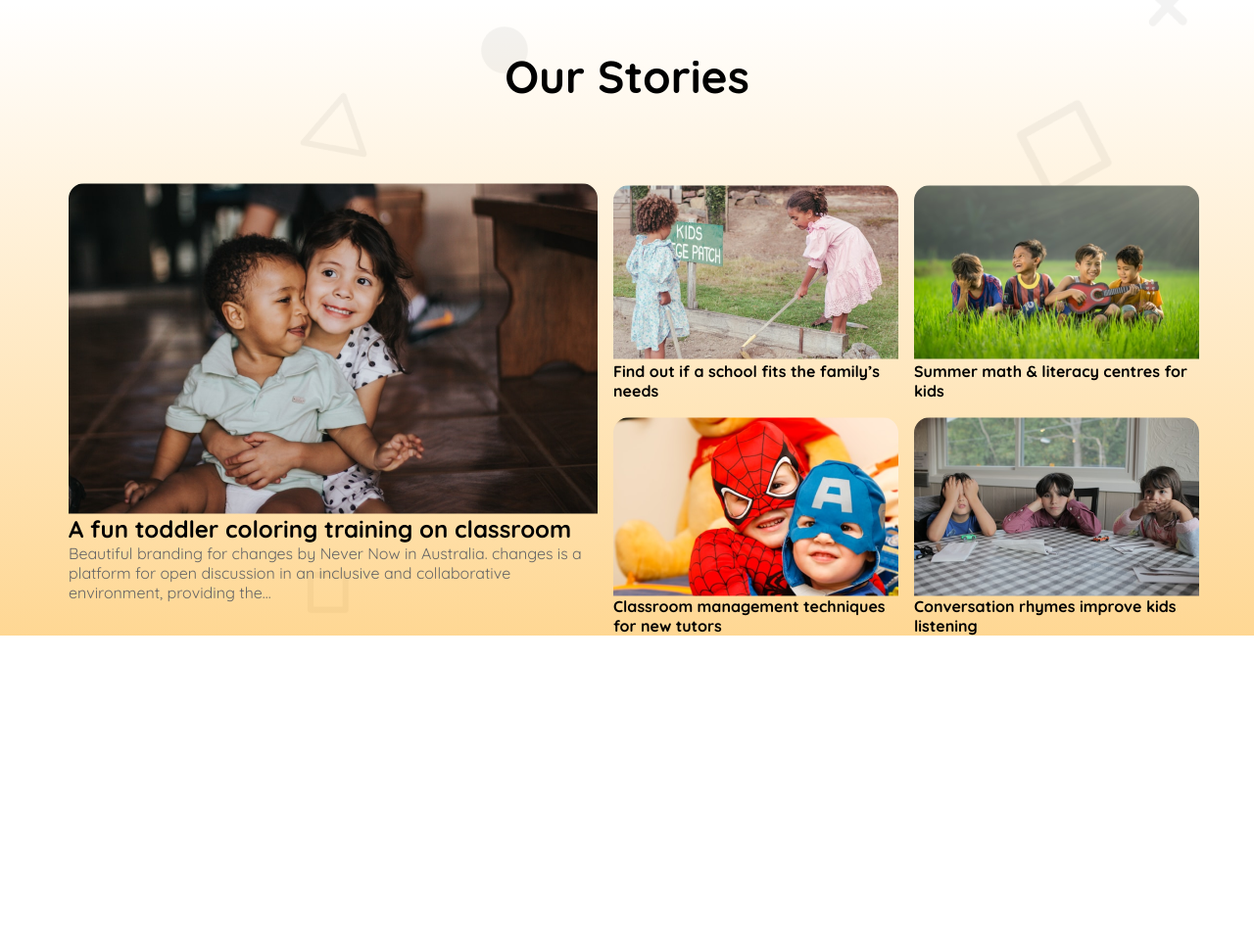
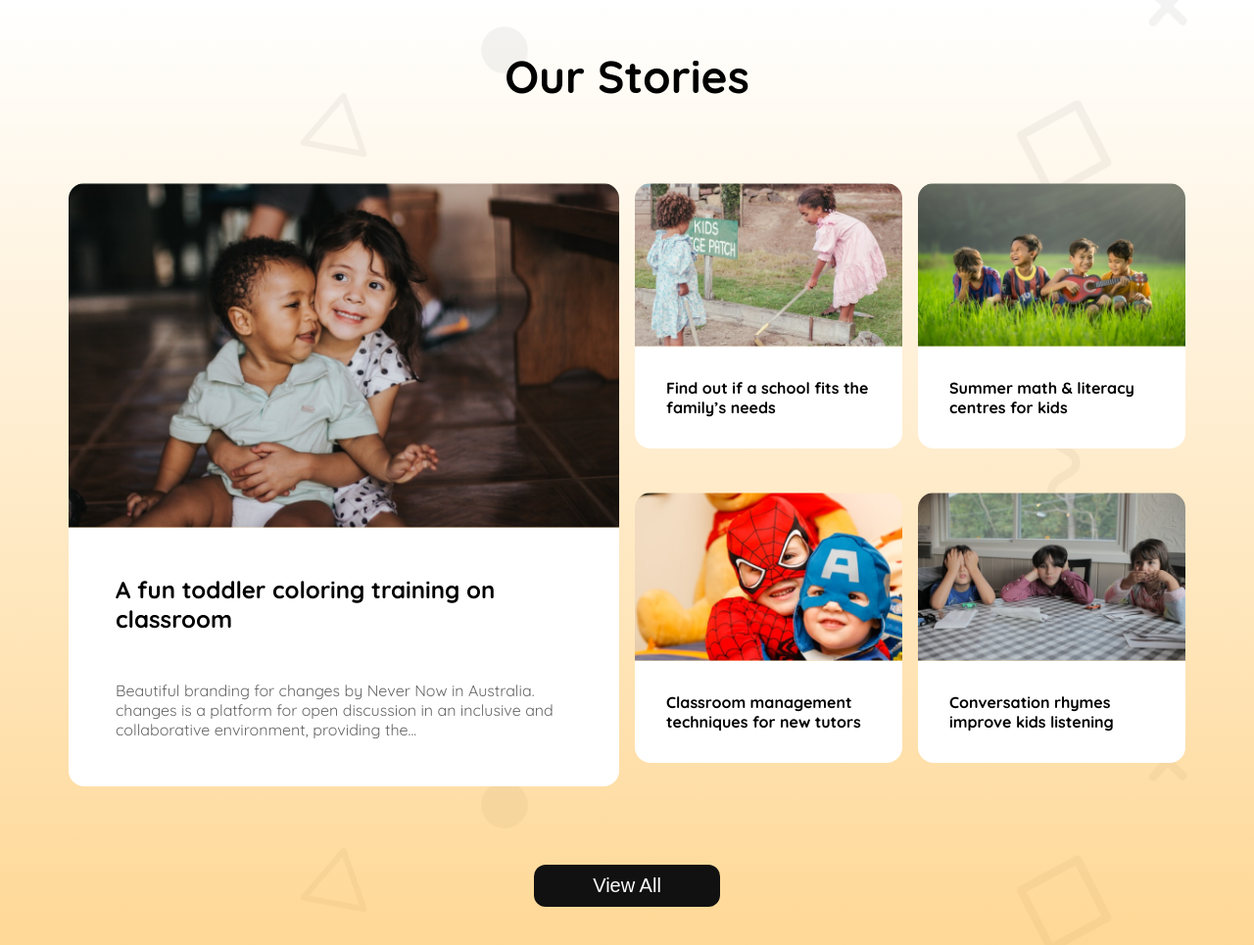
Before and after one commit to toimurhasan/assignment-02, a plain HTML site: page index.html in a window 1280 px wide. Shown: the part 1398-2363 px from the top of the page at 98% size. Before the commit the page ends 2047 px from the top, so only its background shows below. Drawn offline with Linux system fonts and the light colour scheme.

Commit message:
added stories section

```diff
--- a/index.html
+++ b/index.html
@@ -101,9 +101,10 @@
         <div class="container">
           <h2 class="stories-heading">Our Stories</h2>
           <div class="stories-container">
-            <div id="left">
+            <div class="left">
               <div class="story">
                 <img src="assets/story-1.png" alt="story-1" />
+                <div class="story-content">
                   <h4 class="story-heading">A fun toddler coloring training on classroom</h4>
                   <p class="story-description">
                     Beautiful branding for changes by Never Now in Australia. changes is a platform
@@ -112,25 +113,35 @@
                   </p>
                 </div>
               </div>
-            <div id="right">
+            </div>
+            <div class="right">
               <div class="story">
                 <img src="assets/story-2.png" alt="story-2" />
+                <div class="story-content">
                   <h4 class="story-heading">Find out if a school fits the family’s needs</h4>
+                </div>
               </div>
               <div class="story">
                 <img src="assets/story-3.png" alt="story-3" />
+                <div class="story-content">
                   <h4 class="story-heading">Summer math & literacy centres for kids</h4>
+                </div>
               </div>
               <div class="story">
                 <img src="assets/story-4.png" alt="story-4" />
+                <div class="story-content">
                   <h4 class="story-heading">Classroom management techniques for new tutors</h4>
+                </div>
               </div>
               <div class="story">
                 <img src="assets/story-5.png" alt="story-5" />
+                <div class="story-content">
                   <h4 class="story-heading">Conversation rhymes improve kids listening</h4>
                 </div>
               </div>
             </div>
+          </div>
+          <div class="stories-btn"><button class="btn btn-secondary">View All</button></div>
         </div>
       </section>
       <!-- ======= STORIES ENDS ======= -->
--- a/style.css
+++ b/style.css
@@ -208,6 +208,7 @@ main {
 /* ======= stories styles ======= */
 .stories {
   background: linear-gradient(to top, #fea1016c, #ffffff00);
+  padding-bottom: 3.75rem;
 }
 .stories-heading {
   font-size: 2.875rem;
@@ -218,29 +219,49 @@ main {
   display: flex;
   gap: 1rem;
 }
+.stories-container > div {
+  flex: 1;
+}
 .story {
   display: flex;
   flex-direction: column;
-  justify-content: space-around;
 }
 .story img {
+  width: 100%;
   border-top-left-radius: 1rem;
   border-top-right-radius: 1rem;
 }
-#left .story-heading {
+.story-content {
+  border-bottom-left-radius: 1rem;
+  border-bottom-right-radius: 1rem;
+  background-color: #fff;
+  padding: 3rem;
+}
+.right .story-content {
+  padding: 2rem;
+}
+.left .story-heading {
+  margin-bottom: 3rem;
   font-size: 1.5rem;
+  font-weight: 700;
+}
+.right .story-heading {
   font-weight: 700;
 }
 .story-description {
   color: #666666;
 }
-#right {
+.right {
   display: grid;
   grid-template-columns: repeat(2, 1fr);
   grid-template-rows: repeat(2, 1fr);
   gap: 1rem;
 }
-
+.stories-btn {
+  display: flex;
+  place-content: center;
+  margin-top: 5rem;
+}
 /* media queries */
 @media screen and (max-width: 576px) {
   /* navbar media queries */
@@ -302,4 +323,13 @@ main {
     font-size: 1.625rem;
     padding: 2.5rem 0 1.25rem;
   }
+  .left {
+    display: none;
+  }
+  .right .story-heading {
+    font-size: 0.5rem;
+  }
+  .right .story-content {
+    padding: 1rem 1.4rem;
+  }
 }
```
Lines whose indentation alone changed are shown as unchanged.
